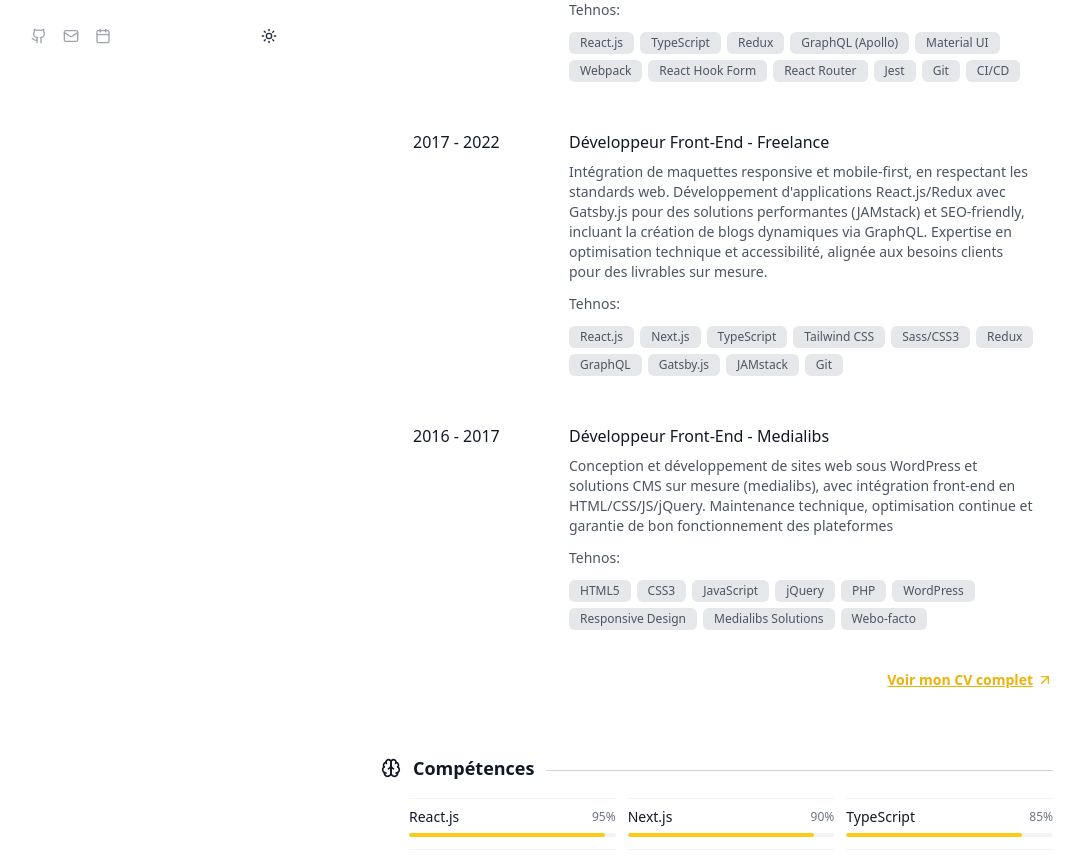
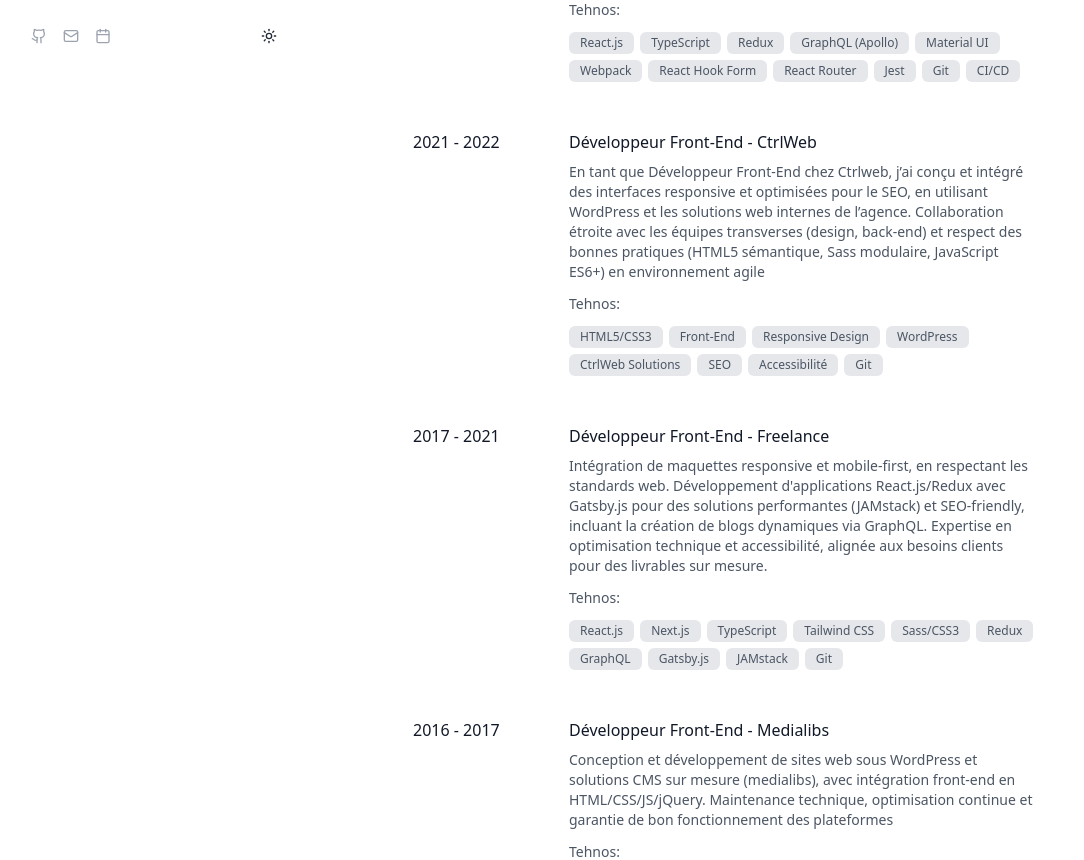
Before and after one commit to nassoa/pronass, a Next.js app: page / in a window 1280 px wide. Shown: the part 700-1560 px from the top of the page, without its empty margins (49-1133 px from the left). Built offline with nearby package versions, Linux system fonts and the light colour scheme; a web font is replaced by a local one.

Commit message:
experience added

```diff
--- a/src/app/page.tsx
+++ b/src/app/page.tsx
@@ -264,7 +264,23 @@ export default function Portfolio() {
                 link="https://neoshore.eu/"
               />
               <ExperienceCard
-                date="2017 - 2022"
+                date="2021 - 2022"
+                title="Développeur Front-End - CtrlWeb"
+                description="En tant que Développeur Front-End chez Ctrlweb, j’ai conçu et intégré des interfaces responsive et optimisées pour le SEO, en utilisant WordPress et les solutions web internes de l’agence. Collaboration étroite avec les équipes transverses (design, back-end) et respect des bonnes pratiques (HTML5 sémantique, Sass modulaire, JavaScript ES6+) en environnement agile"
+                tags={[
+                  "HTML5/CSS3",
+                  "Front-End",
+                  "Responsive Design",
+                  "WordPress",
+                  "CtrlWeb Solutions",
+                  "SEO",
+                  "Accessibilité",
+                  "Git",
+                ]}
+                link="https://ctrlweb.ca/"
+              />
+              <ExperienceCard
+                date="2017 - 2021"
                 title="Développeur Front-End - Freelance"
                 description="Intégration de maquettes responsive et mobile-first, en respectant les standards web. Développement d'applications React.js/Redux avec Gatsby.js pour des solutions performantes (JAMstack) et SEO-friendly, incluant la création de blogs dynamiques via GraphQL. Expertise en optimisation technique et accessibilité, alignée aux besoins clients pour des livrables sur mesure."
                 tags={[
```
